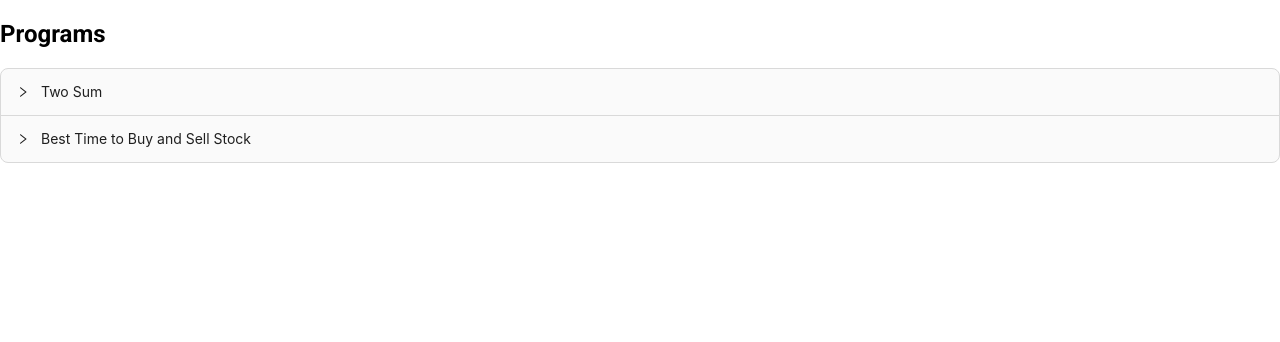
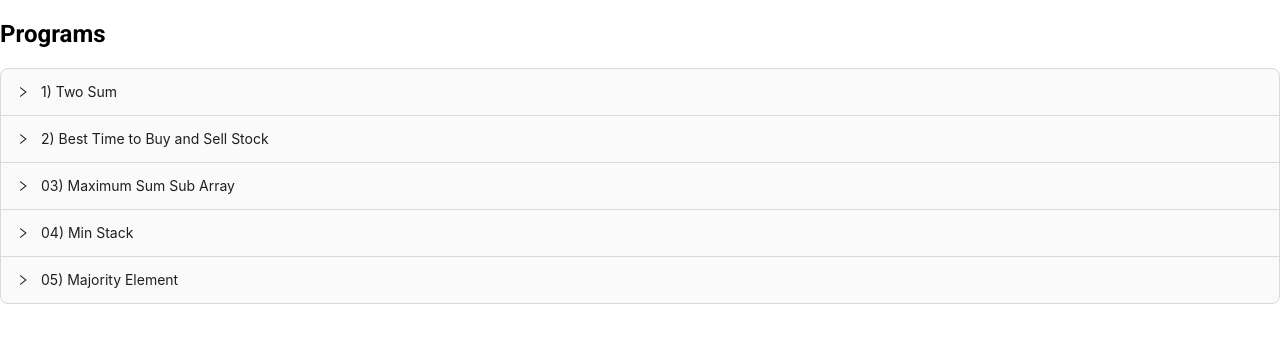
Before and after one commit to Atif-Rafique/react-info, a React (Create React App) app: page /programs in a window 1280 px wide. Shown: the top 342 px of the page. Built offline with nearby package versions, Linux system fonts and the light colour scheme.

Commit message:
#comment max sub array

```diff
--- a/src/assets/images/programs/index.tsx
+++ b/src/assets/images/programs/index.tsx
@@ -1,4 +1,5 @@
 export const PROGRAMS_ASSETS = {
     twoSums: require("./two-sums.png"),
     maxProfit: require("./max-profit.png"),
+    maxSubArray: require("./max-sub-array.png"),
 }
--- a/src/components/programs/programs-mock.ts
+++ b/src/components/programs/programs-mock.ts
@@ -1,17 +1,16 @@
-
 // ======== ASSETS ========
 
 import { PROGRAMS_ASSETS } from "../../assets/images/programs";
 
-
-
-
 export const PROGRAMS_DATA = [
   {
-    id: '01',
-    heading: "Two Sum",
-    description: "Given an array of integers nums and an integer target, return indices of the two numbers such that they add up to target.",
+    id: "01",
+    heading: "1) Two Sum",
+    description:
+      "Given an array of integers nums and an integer target, return indices of the two numbers such that they add up to target.",
     img: PROGRAMS_ASSETS.twoSums,
+    codeExplanation: `In this solution, we iterate through the array nums and for each number, we calculate its complement (target - nums[i]) to find the other number needed to reach the target. If the complement exists in the hash map, we return the indices of the current number and its complement.
+    If no two numbers add up to the target, we return an empty array.`,
     code: `function twoSum(nums, target) {
             const numMap = new Map(); // Create a hash map to store values and indices
 
@@ -37,13 +36,15 @@ const nums = [2, 7, 11, 15];
 const target = 9;
 const result = twoSum(nums, target);
 console.log(result); // Output: [0, 1] - Indices of the numbers 2 and 7 that add up to 9
-`
+`,
   },
   {
-    id: '02',
-    heading: "Best Time to Buy and Sell Stock",
-    description: "You are given an array prices where prices[i] is the price of a given stock on the ith day.",
+    id: "02",
+    heading: "2) Best Time to Buy and Sell Stock",
+    description:
+      "You are given an array prices where prices[i] is the price of a given stock on the ith day.",
     img: PROGRAMS_ASSETS.maxProfit,
+    codeExplanation: `In the given example, the maximum profit that can be achieved is 5 by buying at a price of 1 on day 2 and selling at a price of 6 on day 5.`,
     code: `function maxProfit(prices) {
     let minPrice = Infinity; // Initialize the minimum price to a very large value
     let maxProfit = 0; // Initialize the maximum profit to 0
@@ -64,6 +65,65 @@ console.log(result); // Output: [0, 1] - Indices of the numbers 2 and 7 that add
 
 const prices = [7, 1, 5, 3, 6, 4];
 const result = maxProfit(prices);
-console.log(result); // Output: 5`
+console.log(result); // Output: 5`,
+  },
+  {
+    id: "03",
+    heading: "03) Maximum Sum Sub Array",
+    description: `Given an integer array nums, find the contiguous subarray (containing at least one number) which has the largest sum and return its sum. A subarray is a contiguous part of an array.
+    `,
+    img: PROGRAMS_ASSETS.maxSubArray,
+    codeExplanation: ` In the below code, we initialize currentSum and maxSum with the first element of the array.
+    Then, we iterate through the array starting from the second element.
+    At each step, we compare the current element with the sum of the current element and the previous subarray sum (currentSum + nums[i]).
+    We update currentSum to be the larger of the two. We also update maxSum to be the maximum value between the current maximum sum and currentSum.
+    Finally, we return the maxSum, which represents the largest sum of a contiguous subarray in the given array.`,
+    code: `
+    function maxSubarraySum(nums) {
+  let currentSum = nums[0];
+  let maxSum = nums[0];
+
+  for (let i = 1; i < nums.length; i++) {
+    // Compare the current element with the sum of the current element and previous subarray sum
+    currentSum = Math.max(nums[i], currentSum + nums[i]);
+
+    // Update the maximum sum if the current sum is larger
+    maxSum = Math.max(maxSum, currentSum);
   }
-]
+
+  return maxSum;
+}
+
+// Example usage:
+const nums = [-2, 1, -3, 4, -1, 2, 1, -5, 4];
+const maxSum = maxSubarraySum(nums);
+console.log(maxSum); // Output: 6
+
+
+    `,
+  },
+  {
+    id: "04",
+    heading: "04) Min Stack",
+    description: `Design a stack that supports push, pop, top, and retrieving the minimum element in constant time.
+
+Implement the MinStack class:
+
+MinStack() initializes the stack object.
+void push(int val) pushes the element val onto the stack.
+void pop() removes the element on the top of the stack.
+int top() gets the top element of the stack.
+int getMin() retrieves the minimum element in the stack.`,
+    img: "",
+    codeExplanation: "",
+    code: "",
+  },
+  {
+    id: "05",
+    heading: "05) Majority Element",
+    description: ``,
+    img: "",
+    codeExplanation: "",
+    code: ``,
+  },
+];
--- a/src/components/programs/programs.tsx
+++ b/src/components/programs/programs.tsx
@@ -41,6 +41,7 @@ const ProgramsComponent = () => {
                     <Panel header={singleProgram?.heading} key={singleProgram?.id}>
                         <p><strong>Statement:</strong> {singleProgram?.description}</p>
                         <img src={singleProgram?.img} alt={singleProgram?.name} />
+                        <pre>{singleProgram?.codeExplanation}</pre>
                         <pre>
                             <CopyToClipboard text={singleProgram?.code} onCopy={() => setCopiedIndex(singleProgram?.id)}>
                                 <button>{copiedIndex === singleProgram?.id ? 'Copied!' : 'Copy given Code!'}</button>
```
Also changed, not shown: src/assets/images/programs/max-sub-array.png (added).
